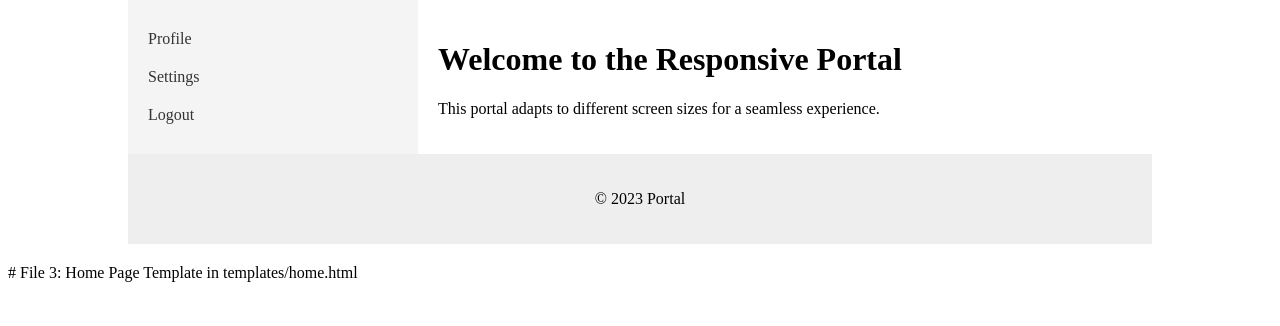
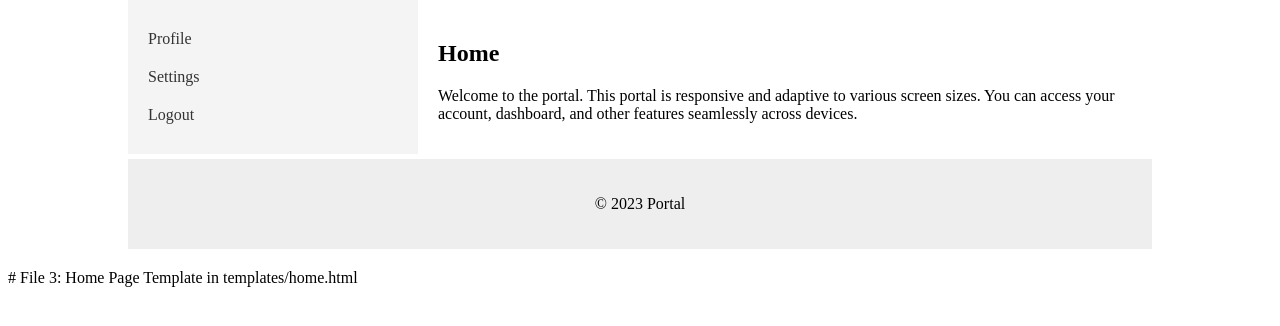
Before and after one commit to Pardhu-Guttula/BankingUsecase, a Python web app: template backend/templates/home.html in a window 1280 px wide. Shown: the part 204-530 px from the top of the page. Run offline with Jinja, Linux system fonts and the light colour scheme; the template is opened without the code that fills it, so the values that code supplies are empty.

Commit message:
commited by n8n

```diff
--- a/backend/templates/home.html
+++ b/backend/templates/home.html
@@ -1,11 +1,12 @@
 # Epic Title: Responsive Design
 
-{% extends "base.html" %}
+{% extends 'base.html' %}
 
 {% block content %}
-    <h1>Welcome to the Responsive Portal</h1>
-    <p>This portal adapts to different screen sizes for a seamless experience.</p>
+<div class="home-content">
+    <h2>Home</h2>
+    <p>Welcome to the portal. This portal is responsive and adaptive to various screen sizes. You can access your account, dashboard, and other features seamlessly across devices.</p>
+</div>
 {% endblock %}
 
-
-# File 5: Update Main App to Register Home Controller in app.py
+# File 4: Account Page Template in templates/account.html
```
